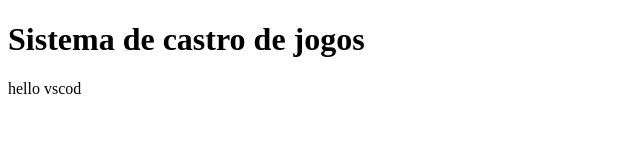
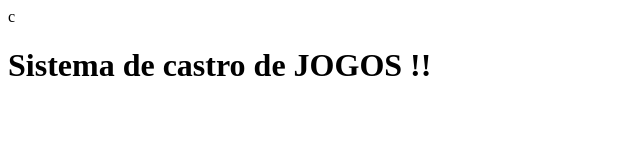
Before and after one commit to Eduardinhoo/sistema-de-cadastro, a plain HTML site: page index.html in a window 1280 px wide. Shown: the whole page, without its empty margins (0-640 px from the left). Drawn offline with Linux system fonts and the light colour scheme.

Commit message:
Update index.html

```diff
--- a/index.html
+++ b/index.html
@@ -1,4 +1,4 @@
-<!DOCTYPE html>
+c<!DOCTYPE html>
 <html lang="pt-br">
 <head>
     <meta charset="UTF-8">
@@ -7,12 +7,12 @@
     <title>Meus jogos</title>
 </head>
 <body>
-    <h1>Sistema de castro de jogos</h1>
+    <h1>Sistema de castro de JOGOS !! </h1>
     <script>
 
     app.js
 
     </script>
-    hello vscod
+
 </body>
 </html>
```
